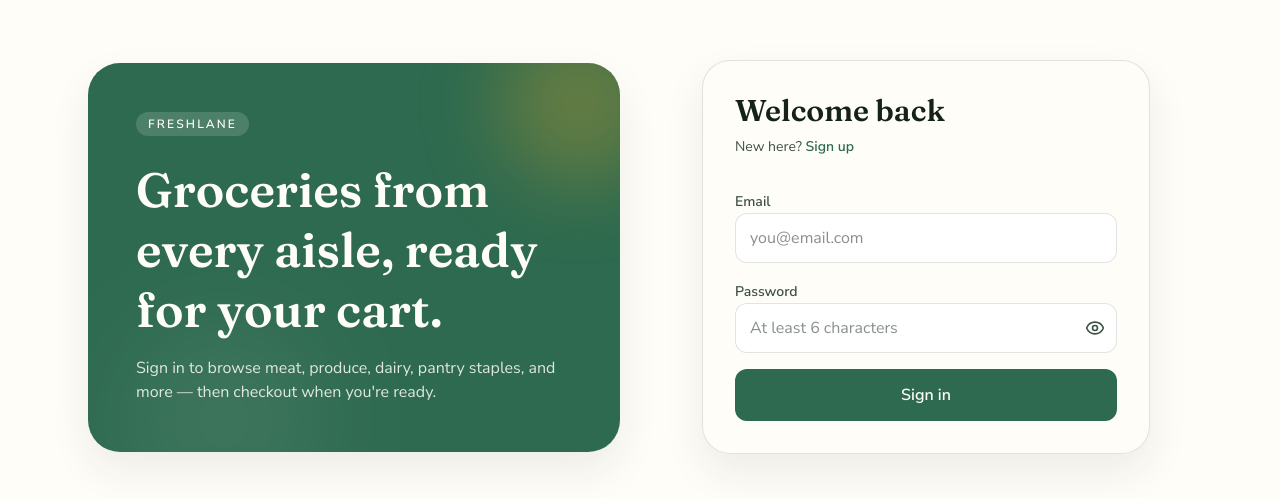
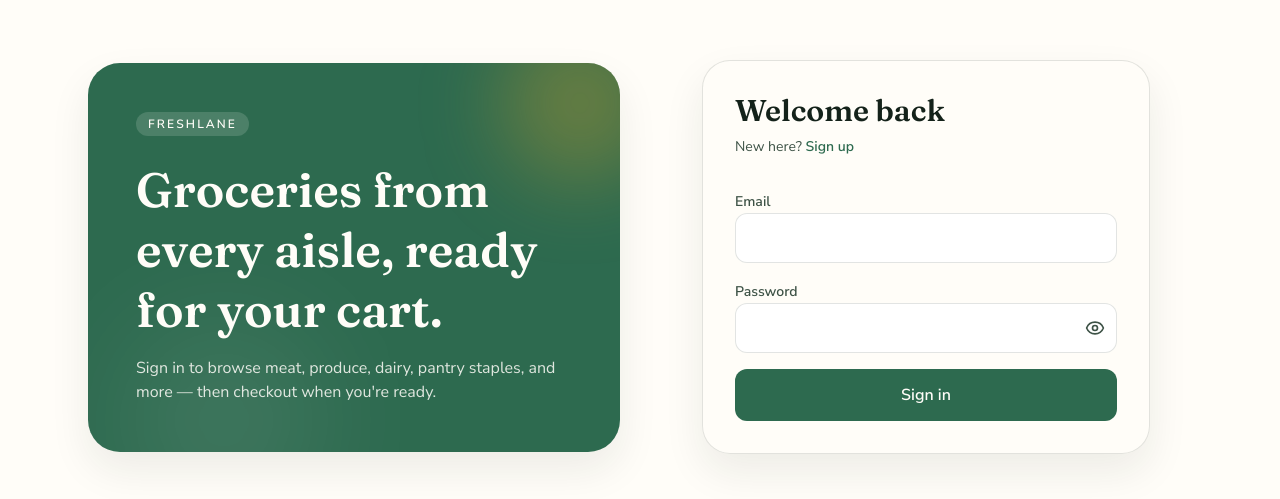
Before and after one commit to JomanaMohamed01/supermarket-project, a Next.js app: page /login in a window 1280 px wide. Shown: the part 127-626 px from the top of the page. Built offline with nearby package versions, Linux system fonts and the light colour scheme; no server answers.

Commit message:
Removing the placeholder of both the Emal and Password fields while signing in

```diff
--- a/src/components/AuthForm.tsx
+++ b/src/components/AuthForm.tsx
@@ -167,6 +167,8 @@ export function AuthForm({ mode }: AuthFormProps) {
   const [emailError, setEmailError] = useState<string | null>(null);
   const [passwordError, setPasswordError] = useState<string | null>(null);
   const [loading, setLoading] = useState(false);
+  const [emailEditable, setEmailEditable] = useState(mode !== "login");
+  const [passwordEditable, setPasswordEditable] = useState(mode !== "login");
   const [draftReady, setDraftReady] = useState(mode !== "signup");
 
   useEffect(() => {
@@ -485,7 +487,34 @@ export function AuthForm({ mode }: AuthFormProps) {
             </Link>
           </p>
 
-          <form onSubmit={onSubmit} noValidate className="mt-8 space-y-4">
+          <form
+            onSubmit={onSubmit}
+            noValidate
+            autoComplete={isSignup ? "on" : "off"}
+            className="mt-8 space-y-4"
+          >
+            {!isSignup && (
+              <>
+                <input
+                  type="text"
+                  name="username"
+                  autoComplete="username"
+                  tabIndex={-1}
+                  aria-hidden="true"
+                  defaultValue=""
+                  className="pointer-events-none absolute h-0 w-0 opacity-0"
+                />
+                <input
+                  type="password"
+                  name="password"
+                  autoComplete="current-password"
+                  tabIndex={-1}
+                  aria-hidden="true"
+                  defaultValue=""
+                  className="pointer-events-none absolute h-0 w-0 opacity-0"
+                />
+              </>
+            )}
             {isSignup && (
               <>
                 <div className="flex items-center gap-4">
@@ -607,8 +636,16 @@ export function AuthForm({ mode }: AuthFormProps) {
                 }}
                 className={`w-full rounded-xl border bg-white px-3.5 py-3 outline-none ring-leaf/30 transition focus:ring-2 ${emailError ? "border-danger" : "border-line"
                   }`}
-                placeholder="you@email.com"
-                autoComplete="email"
+                placeholder={isSignup ? "you@email.com" : undefined}
+                autoComplete={isSignup ? "email" : "off"}
+                name={isSignup ? "email" : "signin-email"}
+                readOnly={!isSignup && !emailEditable}
+                onPointerDown={() => {
+                  if (!isSignup) setEmailEditable(true);
+                }}
+                onFocus={() => {
+                  if (!isSignup) setEmailEditable(true);
+                }}
               />
               {emailError && (
                 <p className="text-sm font-medium text-danger">{emailError}</p>
@@ -628,8 +665,16 @@ export function AuthForm({ mode }: AuthFormProps) {
                   }}
                   className={`w-full rounded-xl border bg-white py-3 pr-11 pl-3.5 outline-none ring-leaf/30 transition focus:ring-2 ${passwordError ? "border-danger" : "border-line"
                     }`}
-                  placeholder="At least 6 characters"
-                  autoComplete={isSignup ? "new-password" : "current-password"}
+                  placeholder={isSignup ? "At least 6 characters" : undefined}
+                  autoComplete={isSignup ? "new-password" : "off"}
+                  name={isSignup ? "new-password" : "signin-secret"}
+                  readOnly={!isSignup && !passwordEditable}
+                  onPointerDown={() => {
+                    if (!isSignup) setPasswordEditable(true);
+                  }}
+                  onFocus={() => {
+                    if (!isSignup) setPasswordEditable(true);
+                  }}
                 />
                 <button
                   type="button"
```
